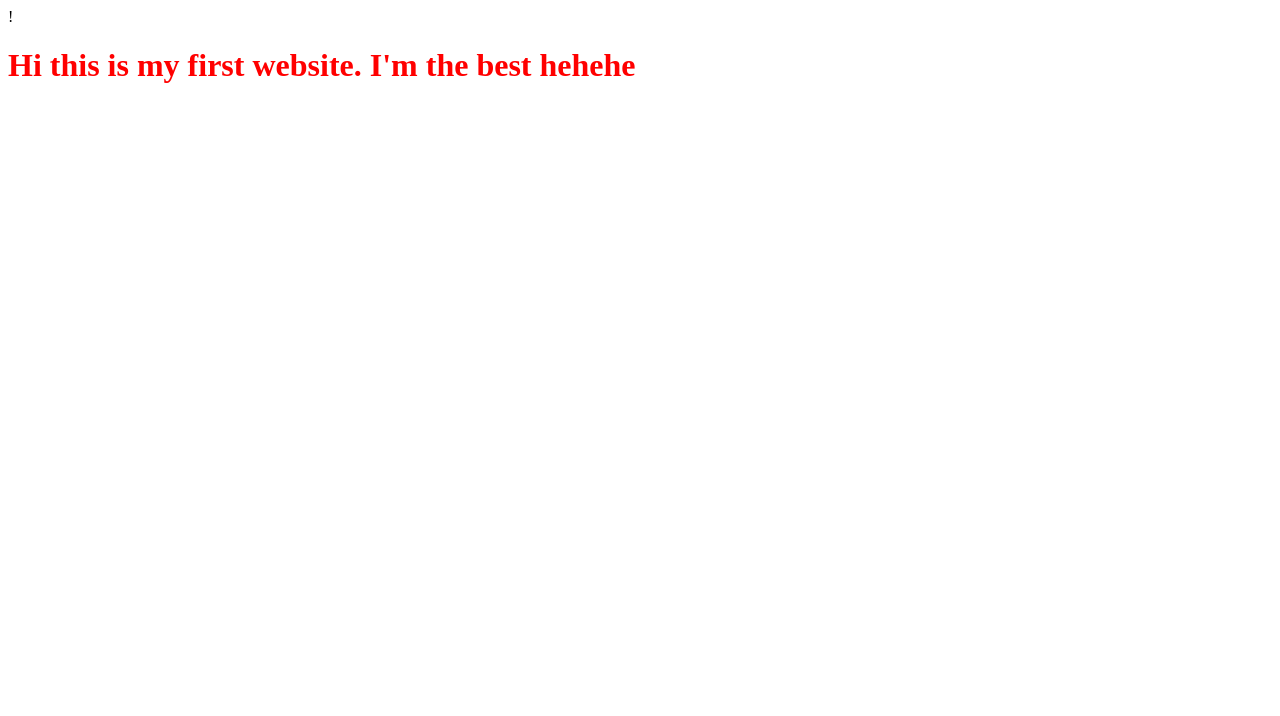
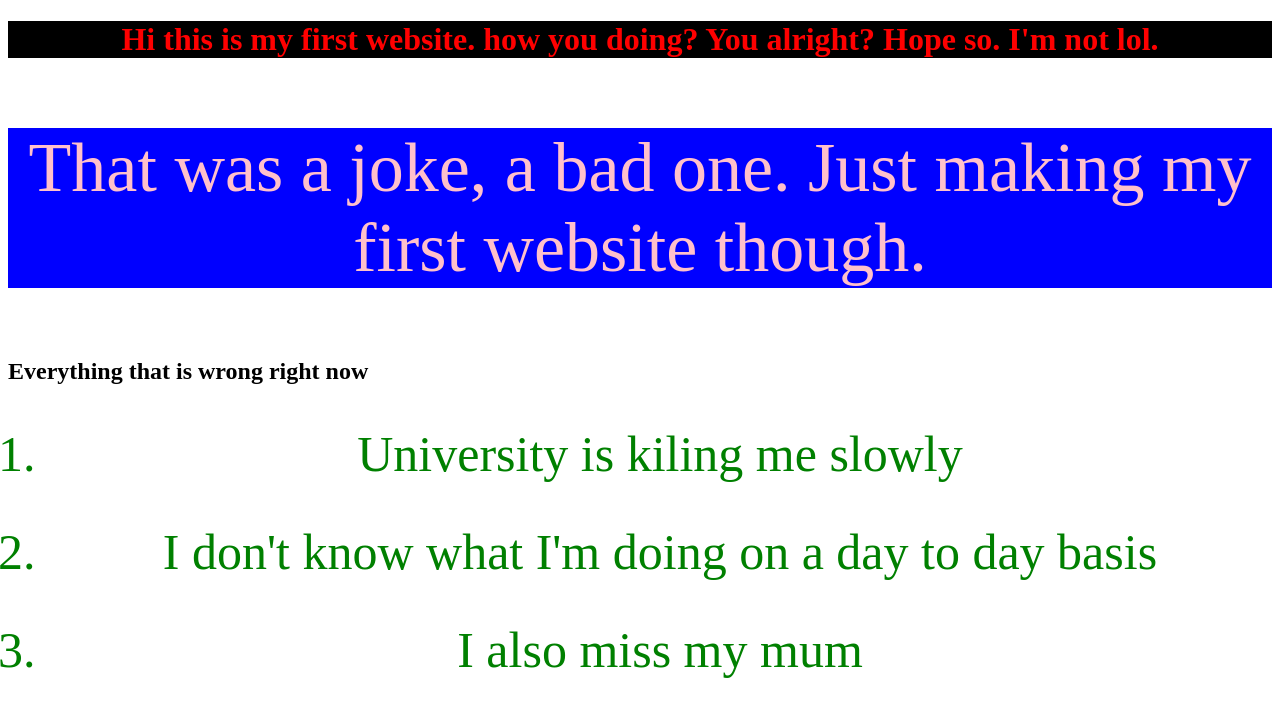
Before and after one commit to Yemi123/My-First-Website, a plain HTML site: page index.html in a window 1280 px wide. Drawn offline with Linux system fonts and the light colour scheme.

Commit message:
Update index.html

```diff
--- a/index.html
+++ b/index.html
@@ -1,13 +1,37 @@
-!<!DOCTYPE html>
+<!DOCTYPE html>
 <html>
 <style>
 
   h1 {
     color: red;
+    background-color: black;
+    text-align: center
+  }
+
+  p {
+    color: pink;
+    font-size: 70px;
+    background-color: blue;
+    text-align: center;
+  }
+
+  ol li {
+    color: green;
+    font-size: 50px;
+    margin: 0 auto;
+    text-align: center;
+    padding: 20px;
   }
 
   </style>
 <body>
-  <h1> Hi this is my first website. I'm the best hehehe </h1>
+  <h1> Hi this is my first website. how you doing? You alright? Hope so. I'm not lol. </h1>
+  <p> That was a joke, a bad one. Just making my first website though. </p>
+  <h2> Everything that is wrong right now </h2>
+  <ol>
+    <li>University is kiling me slowly</li>
+    <li>I don't know what I'm doing on a day to day basis</li>
+    <li>I also miss my mum</li>
+    </ol>
   </body>
 </html>
```
